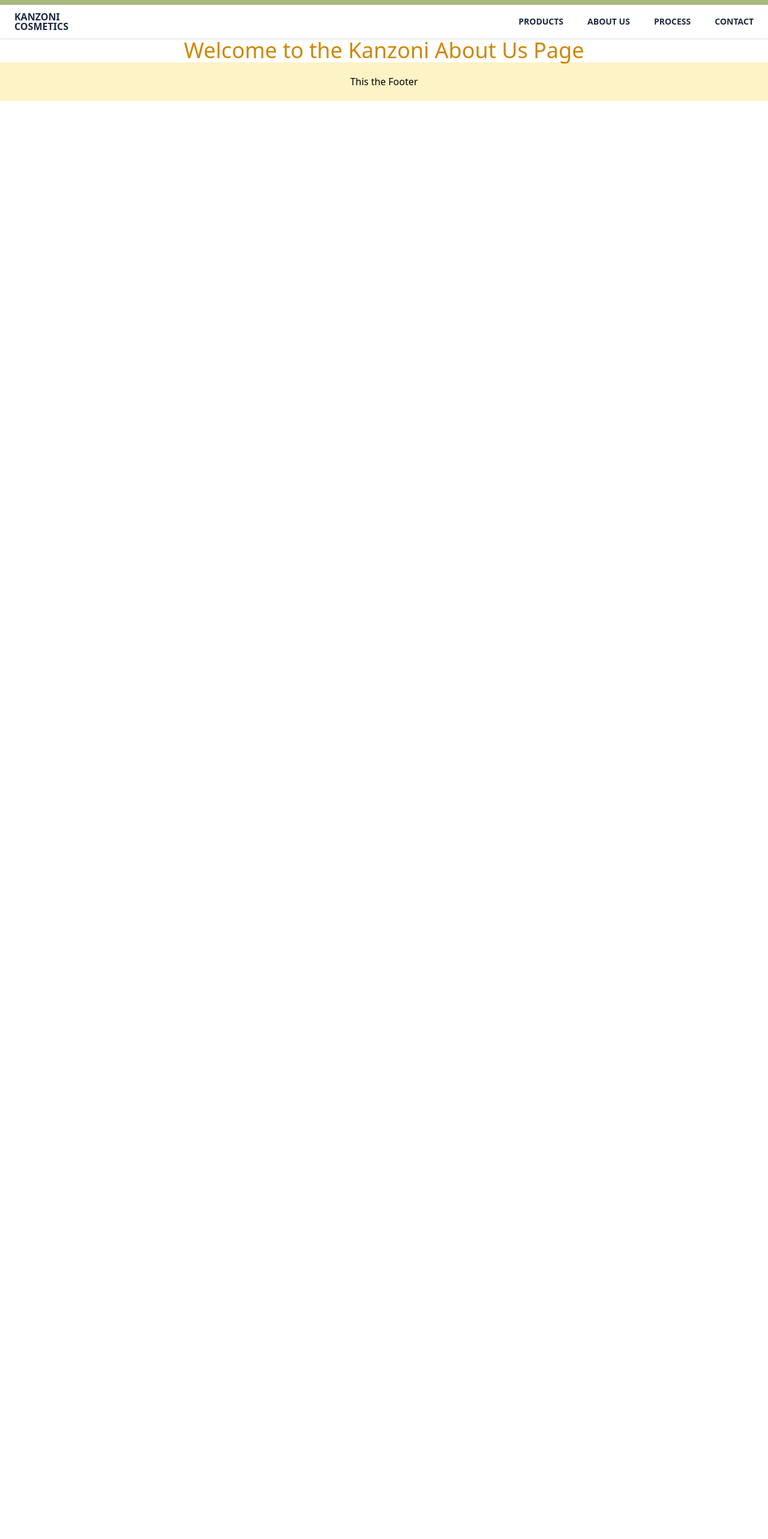
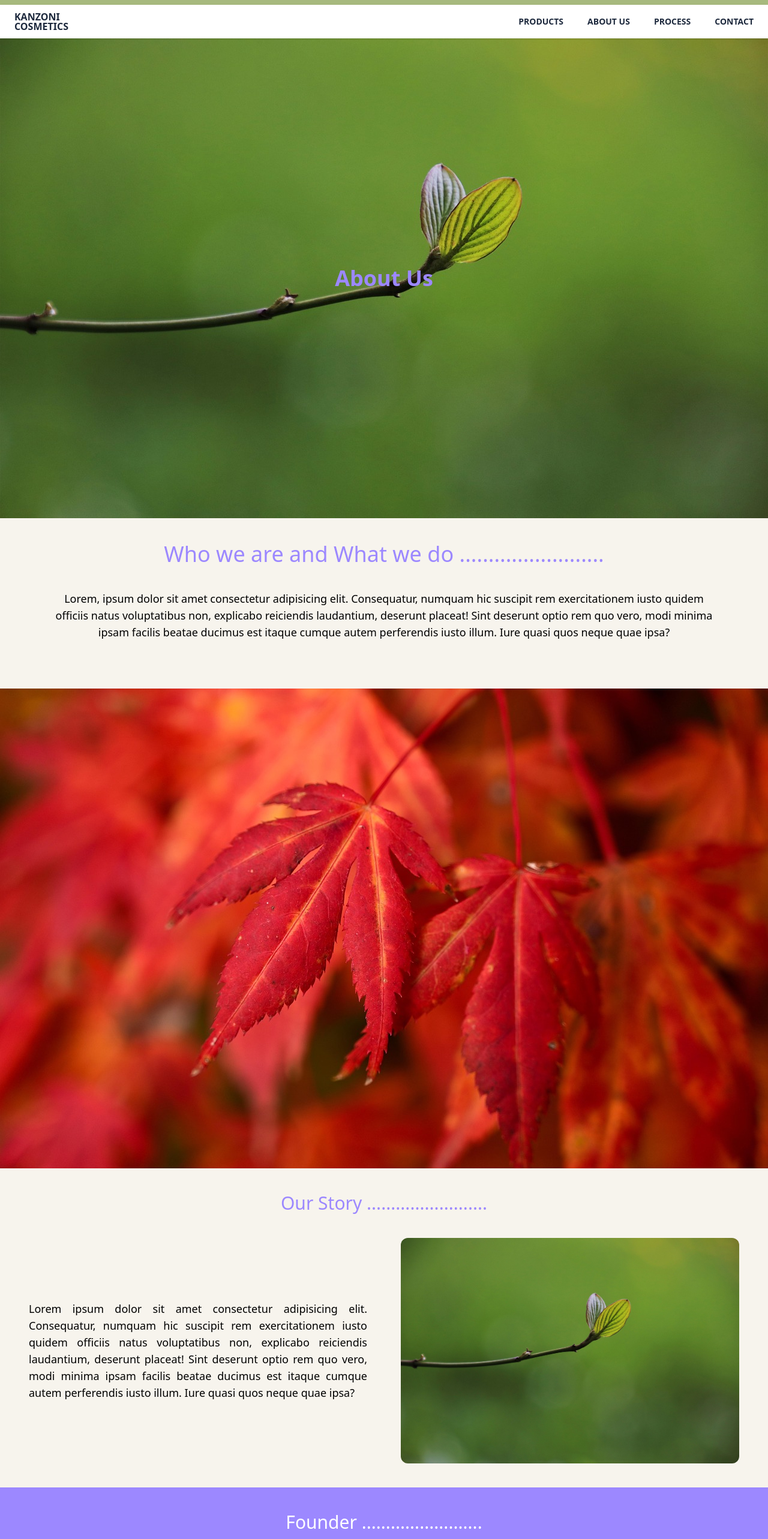
Before and after one commit to gustinedarko/kanzoni-cosmetics, a React (Vite) app: page /about-us in a window 1280 px wide. Shown: the part 40-2606 px from the top of the page at 60% size. Before the commit the page ends 800 px from the top, so only its background shows below. Built offline with nearby package versions, Linux system fonts and the light colour scheme.

Commit message:
Footer Ui completed and About page in Progress

```diff
--- a/src/components/Footer.jsx
+++ b/src/components/Footer.jsx
@@ -1,9 +1,80 @@
+import logo from "../assets/images/logo.jpeg";
+
 export default function Footer() {
     return (
         <>
-        <div className="w-full h-16 bg-amber-100 flex justify-center items-center">
-            <h1 className="">This the Footer</h1>
-        </div>
+        <footer className="w-full bg-amber-100 text-gray-700">
+            <div className="max-w-7xl mx-auto px-4 sm:px-6 lg:px-8 py-10 grid grid-cols-1 sm:grid-cols-2 md:grid-cols-6 gap-8">
+
+                <div>
+                    <img src={logo} alt="Kanzoni Logo" className="w-20 h-20 object-cover mb-2" />
+                    <p className="text-xs">
+                        <span className="text-xs font-medium">Kanzoni Cosmetics Industry Ltd. </span>
+                        Bringing you the finest, natural shea butter products from Ghana.
+                    </p>
+                </div>
+
+                <div className="md:col-span-2 md:ml-12">
+                    <h3 className="font-semibold text-lg mb-3">Quick Links</h3>
+                    <ul className="flex flex-wrap gap-8 text-sm">
+                        <li>
+                            <a href="/" className="font-medium hover:underline block">Home</a>
+                            <ul className="mt-1 space-y-1 text-gray-600">
+                                <li><a href="/#" className="hover:underline">Our Story</a></li>
+                                <li><a href="/#" className="hover:underline">Our Product</a></li>
+                                <li><a href="/#" className="hover:underline">Shop Now</a></li>
+                            </ul>
+                        </li>
+
+                        <li>
+                            <a href="/about" className="font-medium hover:underline block">About</a>
+                            <ul className="mt-1 space-y-1 text-gray-600">
+                                <li><a href="/" className="hover:underline">Mission</a></li>
+                                <li><a href="/" className="hover:underline">Team</a></li>
+                            </ul>
+                        </li>
+
+                        <li>
+                            <a href="/process" className="font-medium hover:underline block">Process</a>
+                            <ul className="mt-1 space-y-1 text-gray-600">
+                                <li><a href="/process#sourcing" className="hover:underline">Sourcing</a></li>
+                                <li><a href="/process#packaging" className="hover:underline">Packaging</a></li>
+                            </ul>
+                        </li>
+
+                        <li>
+                            <a href="/contact" className="font-medium hover:underline block">Contact</a>
+                            <ul className="mt-1 space-y-1 text-gray-600">
+                                <li><a href="/contact#location" className="hover:underline">Address</a></li>
+                                <li><a href="/contact#form" className="hover:underline">--------</a></li>
+                            </ul>
+                        </li>
+                    </ul>
+                </div>
+
+                <div className="md:col-span-2 md:ml-20">
+                    <h3 className="font-semibold text-lg mb-3">Contact</h3>
+                    <ul className="space-y-2 text-sm">
+                        <li>Email: <a href="mailto:kanzonicosmetics@gmail.com" className="hover:underline">kanzonicosmetics@gmail.com</a></li>
+                        <li>Phone: +233 000 000 000</li>
+                        <li>Location: Tamale, Ghana</li>
+                    </ul>
+                </div>
+
+                <div>
+                    <h3 className="font-semibold text-lg mb-3">Follow Us</h3>
+                    <ul className="space-y-2 text-sm">
+                        <li><a href="#" className="hover:underline">Instagram</a></li>
+                        <li><a href="#" className="hover:underline">Facebook</a></li>
+                        <li><a href="#" className="hover:underline">LinkedIn</a></li>
+                    </ul>
+                </div>
+            </div>
+
+            <div className="text-center text-sm py-4 border-t border-gray-300">
+                © {new Date().getFullYear()} Kanzoni Cosmetics Industry Ltd. All rights reserved.
+            </div>
+        </footer>
         </>
     );
 }
--- a/src/pages/AboutUs.jsx
+++ b/src/pages/AboutUs.jsx
@@ -1,14 +1,99 @@
 import AlertBar from "../components/AlertBar";
 import Navbar from "../components/Navbar";
 import Footer from "../components/Footer";
+import bgAboutImageI from "../assets/images/leaf-aw.jpg"
+import bgAboutImageIi from "../assets/images/autumn-aw.jpg"
 
 export default function AboutUs() {
     return (
         <>
-        <AlertBar />
-        <Navbar />
-        <h1 className="text-4xl text-yellow-600 flex justify-center">Welcome to the Kanzoni About Us Page</h1>
-        <Footer />
+            <AlertBar />
+            <Navbar />
+            <section
+                className="h-screen w-full flex justify-center items-center"
+                style={{ backgroundImage: `url(${bgAboutImageI})`, backgroundSize: 'cover', }}>
+                <h1 className="text-4xl text-[#9C88FF] font-bold">About Us</h1>
+            </section>
+
+            <section className="h-full w-full bg-[#F7F4ED]">
+                <div className="px-4 sm:px-6 lg:px-8 py-10 text-center">
+                    <h1 className="text-4xl text-[#9C88FF] font-medium">Who we are and What we do .........................</h1>
+                    <p className="py-10 px-12 text-lg">Lorem, ipsum dolor sit amet consectetur adipisicing elit. Consequatur, numquam hic suscipit rem exercitationem iusto quidem officiis natus voluptatibus non, explicabo reiciendis laudantium, deserunt placeat! Sint deserunt optio rem quo vero, modi minima ipsam facilis beatae ducimus est itaque cumque autem perferendis iusto illum. Iure quasi quos neque quae ipsa?</p>
+                </div>
+            </section>
+
+            <section className="h-screen w-full bg-cover bg-center bg-no-repeat"
+                style={{ backgroundImage: `url(${bgAboutImageIi})` }}>
+                <div></div>
+            </section>
+
+            <section className="px-4 sm:px-6 lg:px-8 py-10 bg-[#F7F4ED]">
+                <h2 className="text-3xl text-[#9C88FF] font-medium mb-10 text-center">Our Story .........................</h2>
+
+                <div className="flex flex-col md:flex-row gap-6 items-center">
+
+                    <div className="md:basis-1/2 px-4">
+                        <p className="text-lg text-justify">
+                            Lorem ipsum dolor sit amet consectetur adipisicing elit. Consequatur, numquam hic suscipit rem exercitationem iusto quidem officiis natus voluptatibus non, explicabo reiciendis laudantium, deserunt placeat!
+                            Sint deserunt optio rem quo vero, modi minima ipsam facilis beatae ducimus est itaque cumque autem perferendis iusto illum. Iure quasi quos neque quae ipsa?
+                        </p>
+                    </div>
+
+                    <div className="md:basis-1/2 px-4">
+                        <img
+                            src={bgAboutImageI}
+                            alt="Our Story"
+                            className="w-full h-auto rounded-xl object-cover"
+                        />
+                    </div>
+                </div>
+            </section>
+
+            <section className="px-4 sm:px-6 lg:px-8 py-10 bg-[#9C88FF] text-white">
+                <h2 className="text-3xl font-medium mb-10 text-center">Founder .........................</h2>
+
+                <div className="flex flex-col md:flex-row gap-6 items-center">
+
+
+                    <div className="md:basis-1/2 px-4">
+                        <img
+                            src={bgAboutImageIi}
+                            alt="Our Story"
+                            className="w-full h-auto rounded-xl object-cover"
+                        />
+                    </div>
+
+                    <div className="md:basis-1/2 px-4">
+                        <p className="text-lg text-justify">
+                            Lorem ipsum dolor sit amet consectetur adipisicing elit. Consequatur, numquam hic suscipit rem exercitationem iusto quidem officiis natus voluptatibus non, explicabo reiciendis laudantium, deserunt placeat!
+                            Sint deserunt optio rem quo vero, modi minima ipsam facilis beatae ducimus est itaque cumque autem perferendis iusto illum. Iure quasi quos neque quae ipsa?
+                        </p>
+                    </div>
+                </div>
+            </section>
+
+            <section className="px-4 sm:px-6 lg:px-8 py-10 bg-[#F7F4ED]">
+                <h2 className="text-3xl text-[#9C88FF] font-medium mb-10 text-center">Our Mission .........................</h2>
+
+                <div className="flex flex-col md:flex-row gap-6 items-center">
+
+                    <div className="md:basis-1/2 px-4">
+                        <p className="text-lg text-justify">
+                            Lorem ipsum dolor sit amet consectetur adipisicing elit. Consequatur, numquam hic suscipit rem exercitationem iusto quidem officiis natus voluptatibus non, explicabo reiciendis laudantium, deserunt placeat!
+                            Sint deserunt optio rem quo vero, modi minima ipsam facilis beatae ducimus est itaque cumque autem perferendis iusto illum. Iure quasi quos neque quae ipsa?
+                        </p>
+                    </div>
+
+                    <div className="md:basis-1/2 px-4">
+                        <img
+                            src={bgAboutImageI}
+                            alt="Our Story"
+                            className="w-full h-auto rounded-xl object-cover"
+                        />
+                    </div>
+                </div>
+            </section>
+            <Footer />
         </>
     );
 }
--- a/src/pages/ProductsHome.jsx
+++ b/src/pages/ProductsHome.jsx
@@ -5,10 +5,10 @@ import Footer from "../components/Footer";
 import img1 from "../assets/images/istockphoto-A.jpg";
 import img2 from "../assets/images/kaeme-unsplash.jpg";
 import img3 from "../assets/images/istockphoto-B.jpg";
-import cropCream from "../assets/images/cream-crop.jpeg"
-import cropLotion from "../assets/images/lotion-crop.jpeg"
-import cropShowergel from "../assets/images/shower-gel-crop.jpeg"
-import cropSoap from "../assets/images/black-soap-crop.jpeg"
+import cropCream from "../assets/images/cream-crop.jpeg";
+import cropLotion from "../assets/images/lotion-crop.jpeg";
+import cropShowergel from "../assets/images/shower-gel-crop.jpeg";
+import cropSoap from "../assets/images/black-soap-crop.jpeg";
 
 const images = [img1, img2, img3];
 
@@ -41,7 +41,7 @@ export default function ProductsHome() {
                     />
                 ))}
                 <div className="absolute inset-0 flex items-center justify-center bg-black bg-opacity-30">
-                    <h1 className="text-white text-4xl md:text-5xl font-bold text-center">
+                    <h1 className="text-[#9C88FF] text-4xl md:text-6xl font-bold text-center">
                         Welcome to the Kanzoni Cosmetics
                     </h1>
                 </div>
```
Also changed, not shown: src/assets/images/autumn-aw.jpg (added), src/assets/images/leaf-aw.jpg (added).
